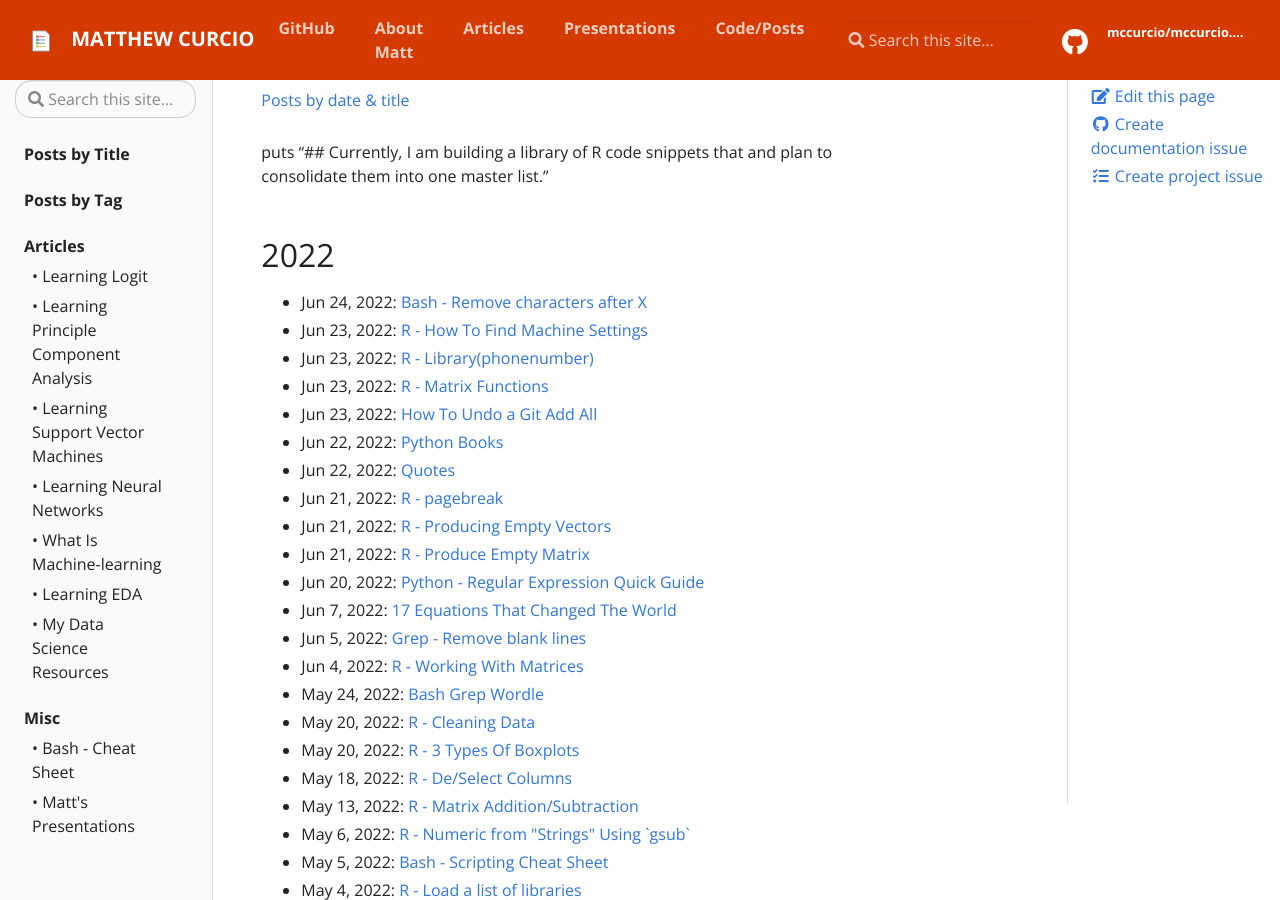
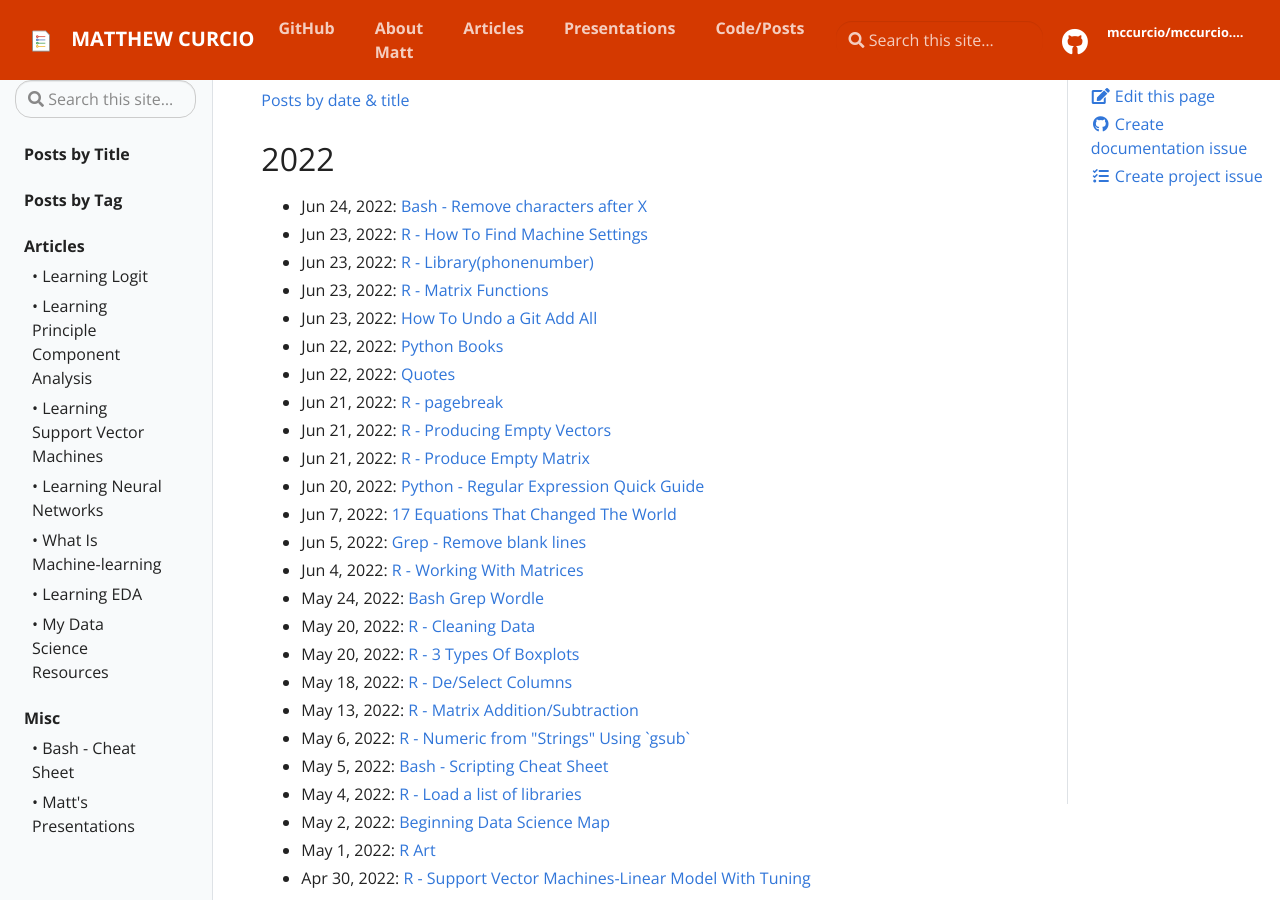
Before and after one commit to mccurcio/mccurcio.github.io, a Jekyll site: the page built from pages/archive.md, in a window 1280 px wide and 900 px high. Built offline with Jekyll 4.4.1, drawn with Linux system fonts in a browser that asks for light colours.

Commit message:
Remove text from Archive page

```diff
--- a/pages/archive.md
+++ b/pages/archive.md
@@ -3,8 +3,6 @@ layout: page
 title: Posts by date & title
 permalink: /archive/
 ---
-
-puts "## Currently, I am building a library of R code snippets that and plan to consolidate them into one master list."
 
 {% for post in site.posts  %}{% capture this_year %}{{ post.date | date: "%Y" }}{% endcapture %}{% capture next_year %}{{ post.previous.date | date: "%Y" }}{% endcapture %}
 
```
